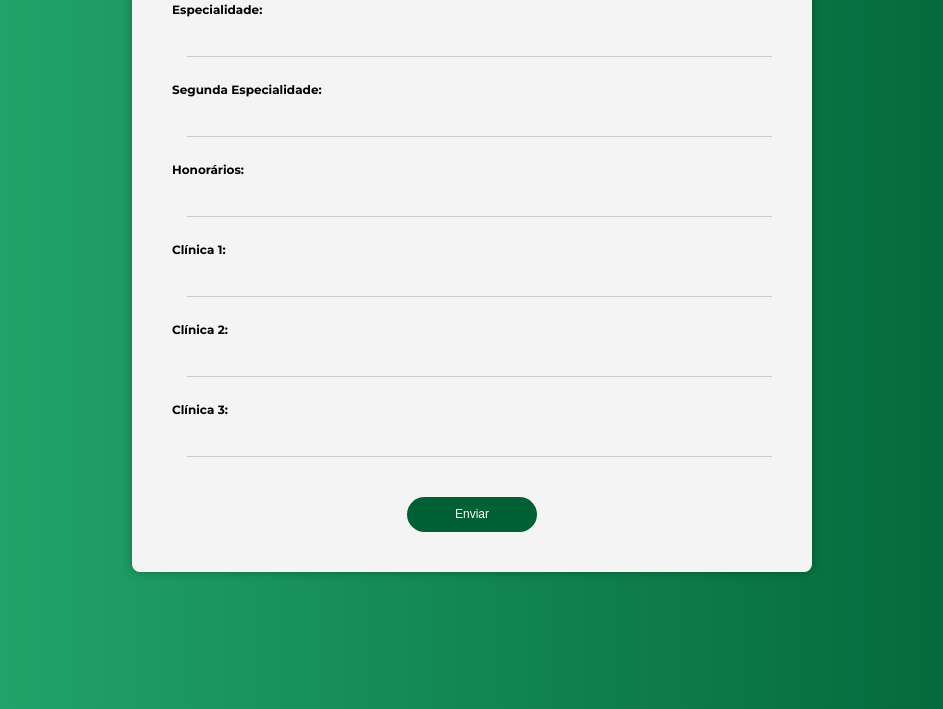
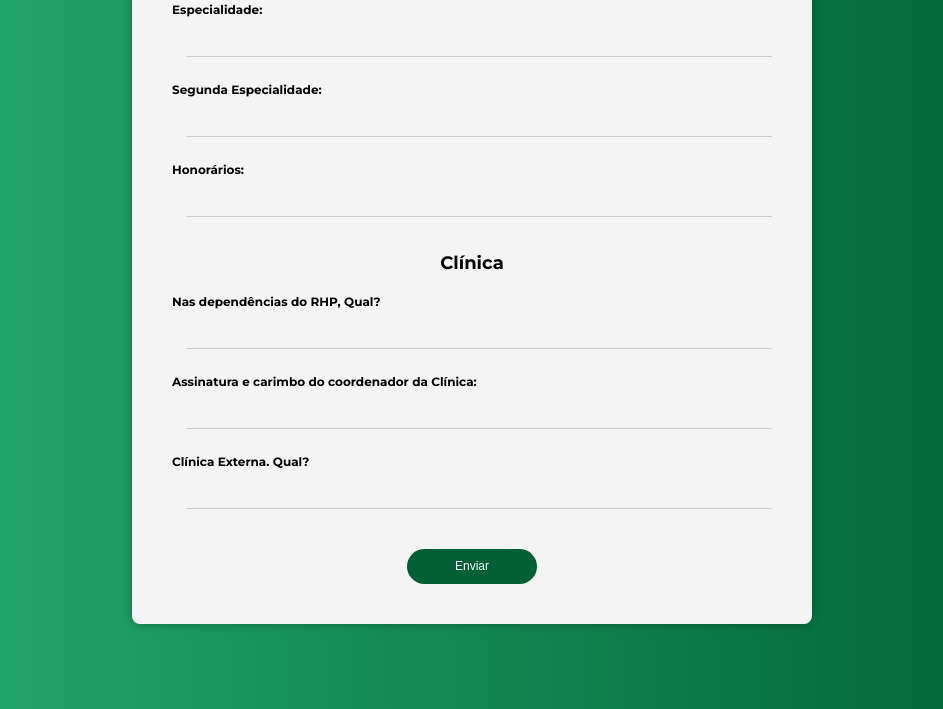
Before and after one commit to matheuscanel/projeto-Django-rhp, a Django app: page / in a window 1280 px wide. Shown: the part 1811-2520 px from the top of the page, without its empty margins (168-1111 px from the left). Run offline with Django 5.2, Linux system fonts and the light colour scheme; some libraries are stand-ins or nearby versions.

Commit message:
arquivo js

```diff
--- /dev/null
+++ b/app/static/js/index.js
@@ -0,0 +1,40 @@
+
+
+$(document).ready(function () {
+    // Aplicar a máscara ao campo de CPF
+    $('input[name="cpf"]').inputmask('999.999.999-99', { placeholder: '000.000.000-00' });
+
+    // Aplicar a máscara ao campo de CEP
+    $('input[name="cep"]').inputmask('99999-999', { placeholder: '_____-___' });
+
+    // Aplicar a máscara ao campo de Data de Nascimento
+    $('input[name="data_nascimento"]').inputmask('99/99/9999', { placeholder: '__/__/____' });
+
+    // Aplicar a máscara ao campo de Celular
+    $('input[name="celular"]').inputmask('(99) 99999-9999', { placeholder: '(__) _____-____' });
+});
+
+function validateForm() {
+    var form = document.getElementById('cadastroForm');
+    var elements = form.elements;
+
+    for (var i = 0; i < elements.length; i++) {
+        if (elements[i].required && elements[i].value.trim() === '') {
+            alert('Por favor, preencha todos os campos obrigatórios.');
+            return false;
+        }
+
+        if (elements[i].name === 'email' && !isValidEmail(elements[i].value)) {
+            alert('Por favor, insira um endereço de email válido.');
+            return false;
+        }
+    }
+
+    return true;
+}
+
+function isValidEmail(email) {
+    // Expressão regular simples para validação de email
+    var emailRegex = /^[^\s@]+@[^\s@]+\.[^\s@]+$/;
+    return emailRegex.test(email);
+}
--- a/app/templates/cadastro.html
+++ b/app/templates/cadastro.html
@@ -11,6 +11,16 @@
       color: red;
     }
   </style>
+
+  <script src="https://code.jquery.com/jquery-3.6.4.min.js"></script>
+
+  <script src="https://cdnjs.cloudflare.com/ajax/libs/jquery.inputmask/5.0.6/jquery.inputmask.min.js"></script>
+
+
+
+  <script src="https://cdnjs.cloudflare.com/ajax/libs/jquery.inputmask/5.0.6/jquery.inputmask.min.js"></script>
+
+  <script src="../static/js/index.js"></script>
 </head>
 
 <body>
@@ -21,13 +31,11 @@
   <div id="header">
     <img src="../static/img/logoRHP.png" alt="Logo" class="LOGORHP">
   </div>
-  <!-- jQuery (obrigatório para o inputmask) -->
-  <script src="https://code.jquery.com/jquery-3.6.4.min.js"></script>
 
-  <!-- Inputmask -->
-  <script src="https://cdnjs.cloudflare.com/ajax/libs/jquery.inputmask/5.0.6/jquery.inputmask.min.js"></script>
 
-  <div class="container">
+
+
+  <div class=" container">
     <div class="titulo">
       <h2> <strong> Ficha Cadastral para os Profissionais Terceiros da Área de Saúde </strong> </h2>
     </div>
@@ -38,27 +46,27 @@
       <!-- Campos de entrada -->
       <label for="nome">Nome:</label>
       <input type="text" name="nome" required>
-      <br>
+
 
       <label for="cracha">Crachá:</label>
       <input type="text" name="cracha" required>
-      <br>
+
 
       <label for="cpf">CPF:</label>
       <input type="text" name="cpf" required maxlength="14">
-      <br>
+
 
       <label for="data_nascimento">Data de Nascimento:</label>
       <input type="text" name="data_nascimento" required>
-      <br>
+
 
       <label for="estado_nascimento">Estado de Nascimento:</label>
       <input type="text" name="estado_nascimento" required>
-      <br>
+
 
       <label for="cidade_nascimento">Cidade de Nascimento:</label>
       <input type="text" name="cidade_nascimento" required>
-      <br>
+
 
       <label for="genero">Sexo:</label>
       <select name="sexo" required>
@@ -69,75 +77,78 @@
 
       <label for="raca">Raça:</label>
       <input type="text" name="raca" required>
-      <br>
+
 
       <label for="estado_civil">Estado Civil:</label>
       <input type="text" name="estado_civil" required>
-      <br>
+
 
       <label for="email">Email:</label>
       <input type="text" name="email" required>
-      <br>
+
 
       <label for="celular">Celular:</label>
       <input type="text" name="celular" required>
-      <br>
+
 
       <label for="cep">CEP:</label>
       <input type="text" name="cep" required>
-      <br>
+
 
       <label for="estado">Estado:</label>
       <input type="text" name="estado" required>
-      <br>
+
 
       <label for="cidade">Cidade:</label>
       <input type="text" name="cidade" required>
-      <br>
+
 
       <label for="bairro">Bairro:</label>
       <input type="text" name="bairro" required>
-      <br>
+
 
       <label for="endereco">Endereço:</label>
       <input type="text" name="endereco" required>
-      <br>
+
 
       <label for="complemento">Complemento:</label>
       <input type="text" name="complemento" required>
-      <br>
+
 
       <label for="grau_de_instrucao">Grau de Instrução:</label>
       <input type="text" name="grau_de_instrucao" required>
-      <br>
+
 
       <label for="conselho">Conselho:</label>
       <input type="text" name="conselho" required>
-      <br>
+
 
       <label for="especialidade">Especialidade:</label>
       <input type="text" name="especialidade" required>
-      <br>
+
 
       <label for="especialidade2">Segunda Especialidade:</label>
       <input type="text" name="especialidade2" required>
-      <br>
+
 
       <label for="honorarios">Honorários:</label>
       <input type="text" name="honorarios" required>
-      <br>
 
-      <label for="clinica1">Clínica 1:</label>
+      <div class="clinica">
+        <h2>Clínica</h2>
+      </div>
+
+      <label for="clinica1">Nas dependências do RHP, Qual?</label>
       <input type="text" name="clinica1" required>
-      <br>
 
-      <label for="clinica2">Clínica 2:</label>
+
+      <label for="clinica2">Assinatura e carimbo do coordenador da Clínica:</label>
       <input type="text" name="clinica2" required>
-      <br>
 
-      <label for="clinica3">Clínica 3:</label>
+
+      <label for="clinica3">Clínica Externa. Qual?</label>
       <input type="text" name="clinica3" required>
-      <br>
+
 
 
       <input type="submit" value="Enviar" class="btn">
@@ -147,63 +158,7 @@
 
 
 
-  <script>
-    $(document).ready(function () {
-      // Aplicar a máscara ao campo de CPF
-      $('input[name="cpf"]').inputmask('999.999.999-99', { placeholder: '000.000.000-00' });
 
-      // Aplicar a máscara ao campo de CEP
-      $('input[name="cep"]').inputmask('99999-999', { placeholder: '_____-___' });
-
-      // Aplicar a máscara ao campo de Data de Nascimento
-      $('input[name="data_nascimento"]').inputmask('99/99/9999', { placeholder: '__/__/____' });
-
-      // Aplicar a máscara ao campo de Celular
-      $('input[name="celular"]').inputmask('(99) 99999-9999', { placeholder: '(__) _____-____' });
-
-    });
-
-
-    function validateForm() {
-      var form = document.getElementById('cadastroForm');
-      var elements = form.elements;
-
-      for (var i = 0; i < elements.length; i++) {
-        if (elements[i].required && elements[i].value.trim() === '') {
-          alert('Por favor, preencha todos os campos obrigatórios.');
-          return false;
-        }
-      }
-
-      return true;
-    }
-
-
-    function validateForm() {
-      var form = document.getElementById('cadastroForm');
-      var elements = form.elements;
-
-      for (var i = 0; i < elements.length; i++) {
-        if (elements[i].required && elements[i].value.trim() === '') {
-          alert('Por favor, preencha todos os campos obrigatórios.');
-          return false;
-        }
-
-        if (elements[i].name === 'email' && !isValidEmail(elements[i].value)) {
-          alert('Por favor, insira um endereço de email válido.');
-          return false;
-        }
-      }
-
-      return true;
-    }
-
-    function isValidEmail(email) {
-      // Expressão regular simples para validação de email
-      var emailRegex = /^[^\s@]+@[^\s@]+\.[^\s@]+$/;
-      return emailRegex.test(email);
-    }
-  </script>
 </body>
 
 </html>
```
